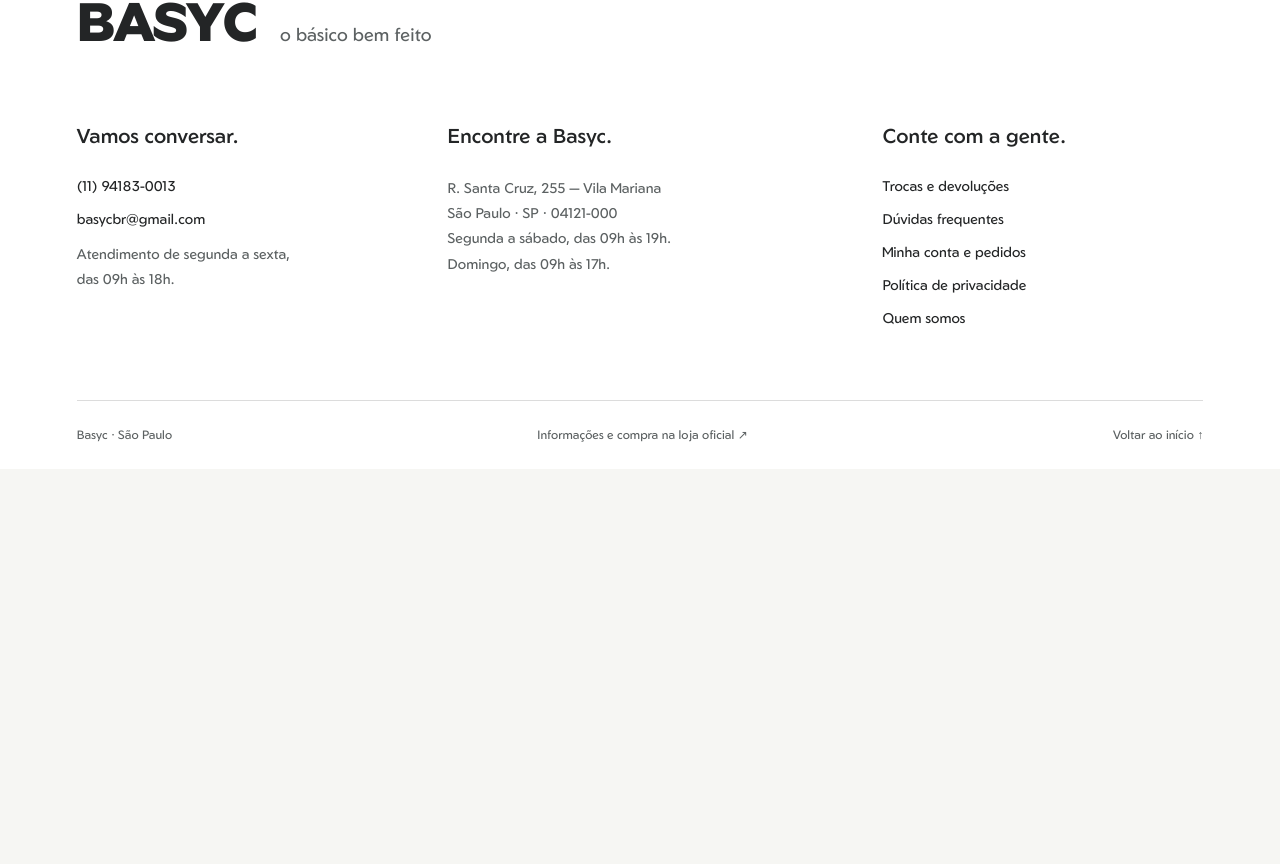
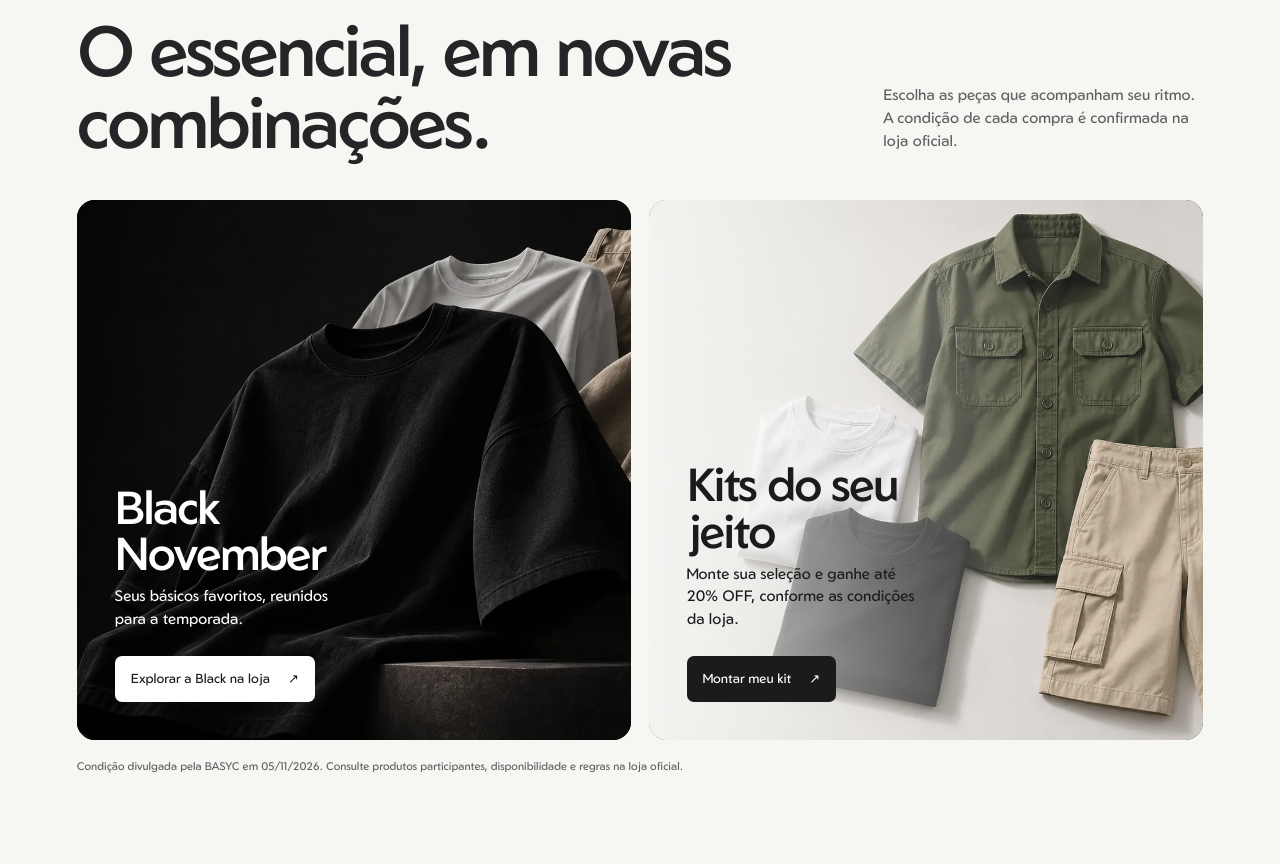
Before and after one commit to gabrieljesuspereiradossantos-hub/BASYC, a Next.js app: page / in a window 1280 px wide. Shown: the part 3456-4320 px from the top of the page. Before the commit the page ends 3925 px from the top, so only its background shows below. Built offline with nearby package versions, Linux system fonts and the light colour scheme.

Commit message:
Add campaign visuals and normalize product framing

```diff
--- a/src/app/globals.css
+++ b/src/app/globals.css
@@ -1116,3 +1116,39 @@ html[data-theme="graphite"] .logo-front {
 @media(max-width:900px) { .detail-bottom-bar { grid-template-columns:1fr 1fr; } }
 @media(max-width:700px) { .product-detail-overlay { padding:0 16px; } .detail-topbar { min-height:74px; } .detail-wordmark { font-size:27px; } .detail-topbar .dedicated-close { padding:10px 12px; font-size:12px; } .product-detail-panel { gap:22px; padding:8px 0 36px; } .product-detail-panel .studio-camera { height:min(56svh,590px); min-height:350px; } .product-detail-panel .studio-details { padding:0 4px; } .detail-bottom-bar { grid-template-columns:1fr auto; gap:20px; padding:24px 0 36px; } .detail-bottom-bar nav { grid-column:1 / -1; grid-row:2; } .detail-bottom-contact { grid-column:1 / -1; grid-row:3; } .detail-instagram { grid-column:2; grid-row:1; } .instagram-icon { width:48px; height:48px; border-radius:15px; } .instagram-icon svg { width:32px; height:32px; } }
 @media(prefers-reduced-motion:reduce) { .instagram-icon { transition:none; } }
+
+/* Interactive wordmark after the hero docks in the header. */
+.brand-mark { transform-origin:center; transform:perspective(400px) rotateX(var(--mini-rotate-x,0deg)) rotateY(var(--mini-rotate-y,0deg)); transition:transform 320ms cubic-bezier(.22,.8,.3,1),opacity 90ms linear; text-shadow:0 3px 7px color-mix(in srgb,var(--ink) 18%,transparent); }
+.brand-mark::after { content:""; position:absolute; inset:-5px; pointer-events:none; background:radial-gradient(circle at var(--mini-light-x,50%) var(--mini-light-y,50%),color-mix(in srgb,var(--page-ground) 55%,transparent),transparent 60%); opacity:0; transition:opacity 200ms ease; mix-blend-mode:screen; }
+.brand-mark:hover::after { opacity:.7; }
+@media(prefers-reduced-motion:reduce) { .brand-mark { transform:none; transition:opacity 90ms linear; } .brand-mark::after { display:none; } }
+
+/* Each concept sheet is three square frames. Fit a square viewport inside the gallery. */
+.studio-board-panel { inset:auto; top:18px; left:50%; width:auto; height:calc(100% - 112px); max-width:calc(100% - 32px); aspect-ratio:1; transform:translateX(-50%); background-size:300% 100%; background-position:left center; }
+.studio-board-panel-1 { background-position:center center; }
+.studio-board-panel-2 { background-position:right center; }
+.studio-board-panel-3 { background-size:420% 140%; background-position:right center; }
+@media(max-width:700px) { .studio-board-panel { top:12px; height:calc(100% - 104px); max-width:calc(100% - 24px); } }
+
+.campaign-section { padding:110px 6% 100px; background:var(--page-ground); color:var(--ink); }
+.campaign-intro { display:flex; justify-content:space-between; align-items:end; gap:40px; max-width:1440px; margin:0 auto 42px; }
+.campaign-intro h2 { max-width:700px; margin:0; font-size:clamp(42px,5.5vw,82px); font-weight:450; line-height:1.02; letter-spacing:-.04em; }
+.campaign-intro p { max-width:320px; margin:0 0 5px; color:var(--muted); font-size:15px; line-height:1.55; }
+.campaign-grid { display:grid; grid-template-columns:1fr 1fr; gap:18px; max-width:1440px; margin:auto; }
+.campaign-card { position:relative; min-height:540px; overflow:hidden; isolation:isolate; border-radius:18px; background:#18191a; }
+.campaign-card img { object-fit:cover; object-position:60% center; transition:transform 750ms cubic-bezier(.22,.8,.3,1); }
+.campaign-card:hover img { transform:scale(1.035); }
+.campaign-card::after { content:""; position:absolute; inset:0; z-index:1; pointer-events:none; background:linear-gradient(90deg,rgba(0,0,0,.65),transparent 72%); }
+.campaign-light::after { background:linear-gradient(90deg,rgba(245,245,243,.88),rgba(245,245,243,.1) 70%); }
+.campaign-copy { position:relative; z-index:2; display:flex; flex-direction:column; align-items:start; justify-content:end; width:55%; min-height:540px; padding:38px; color:#fff; }
+.campaign-light .campaign-copy { color:#1a1b1c; }
+.campaign-copy h3 { margin:0 0 10px; font-size:clamp(36px,3.6vw,56px); font-weight:500; letter-spacing:-.04em; line-height:1; }
+.campaign-copy p { max-width:260px; margin:0 0 26px; font-size:15px; line-height:1.5; }
+.campaign-copy a { display:flex; align-items:center; gap:18px; padding:13px 16px; border-radius:7px; background:#fff; color:#191b1c; font-size:13px; text-decoration:none; }
+.campaign-light .campaign-copy a { background:#1a1b1c; color:#fff; }
+.campaign-copy a:hover { transform:translateY(-2px); }
+.campaign-copy a:focus-visible { outline:2px solid currentColor; outline-offset:4px; }
+.campaign-note { max-width:1440px; margin:18px auto 0; color:var(--muted); font-size:11px; line-height:1.5; }
+@media(max-width:900px) { .campaign-intro { display:block; } .campaign-intro p { max-width:550px; margin-top:20px; } .campaign-card,.campaign-copy { min-height:450px; } .campaign-copy { width:65%; padding:25px; } }
+@media(max-width:700px) { .campaign-section { padding:72px 16px 64px; } .campaign-intro { margin-bottom:30px; } .campaign-grid { grid-template-columns:1fr; gap:14px; } .campaign-card,.campaign-copy { min-height:470px; } .campaign-card img { object-position:60% center; } .campaign-copy { width:72%; padding:25px; } .campaign-copy h3 { font-size:40px; } .campaign-light::after { background:linear-gradient(90deg,rgba(245,245,243,.93),rgba(245,245,243,.05) 85%); } }
+@media(prefers-reduced-motion:reduce) { .campaign-card img { transition:none; } .campaign-card:hover img { transform:none; } }
--- a/src/app/page.tsx
+++ b/src/app/page.tsx
@@ -110,7 +110,7 @@ export default function Home() {
       mark.style.opacity = String(appear * (reduced ? 1 - dock : 1));
       mark.style.transform = reduced ? "translate3d(-50%, -50%, 0)" :
         `translate3d(calc(-50% + ${x}px), calc(-50% + ${y + (1 - appear) * 60}px), 0) scale(${(0.92 + appear * 0.08) * (1 + (scale - 1) * dock)}) rotateX(${(1 - appear) * 24}deg) rotateY(${(1 - appear) * -24}deg)`;
-      mark.style.pointerEvents = appear > 0.9 && dock < 0.8 ? "auto" : "none";
+      mark.style.pointerEvents = progress > .39 ? "auto" : "none";
       tagline.style.opacity = String(slogan);
       tagline.style.transform = reduced ? "translate(-50%, -50%)" : `translate(-50%, calc(-50% - ${(1 - slogan) * 46}px)) scale(${1 - (1 - slogan) * 0.035})`;
       shelf.style.opacity = String(reveal);
@@ -128,6 +128,7 @@ export default function Home() {
       explore.style.opacity = String(pastHero ? 0 : reveal);
       explore.inert = pastHero || reveal < 0.8;
       brand.style.opacity = String(reduced ? dock : 0);
+      brand.style.pointerEvents = reduced && dock > .8 ? "auto" : "none";
       stage.style.setProperty("--hint-opacity", String(1 - smooth(0, 0.09, progress)));
       stage.style.setProperty("--product-heading-opacity", String(reveal));
       frameRef.current = progress !== target ? requestAnimationFrame(render) : null;
@@ -191,6 +192,23 @@ export default function Home() {
     face.style.setProperty("--shine", "0");
   };
 
+  const tiltSmallBrand = (event: ReactPointerEvent<HTMLAnchorElement>) => {
+    if (event.pointerType === "touch" || window.matchMedia("(prefers-reduced-motion: reduce)").matches) return;
+    const mark = event.currentTarget;
+    const bounds = mark.getBoundingClientRect();
+    const x = (event.clientX - bounds.left) / bounds.width - .5;
+    const y = (event.clientY - bounds.top) / bounds.height - .5;
+    mark.style.setProperty("--mini-rotate-x", `${-y * 12}deg`);
+    mark.style.setProperty("--mini-rotate-y", `${x * 16}deg`);
+    mark.style.setProperty("--mini-light-x", `${(x + .5) * 100}%`);
+    mark.style.setProperty("--mini-light-y", `${(y + .5) * 100}%`);
+  };
+
+  const settleSmallBrand = (event: ReactPointerEvent<HTMLAnchorElement>) => {
+    event.currentTarget.style.removeProperty("--mini-rotate-x");
+    event.currentTarget.style.removeProperty("--mini-rotate-y");
+  };
+
   const tiltProduct = (event: ReactPointerEvent<HTMLElement>) => {
     if (event.pointerType === "touch" || (window.matchMedia("(prefers-reduced-motion: reduce)").matches && !fullMotion)) return;
     const card = event.currentTarget;
@@ -212,7 +230,7 @@ export default function Home() {
   return (
     <>
       <header className="site-header">
-        <a className="brand-mark r-brand-mark" href="#inicio" ref={brandRef} aria-label="Basyc — início">
+        <a className="brand-mark r-brand-mark" href="#inicio" ref={brandRef} aria-label="Basyc — início" onPointerMove={tiltSmallBrand} onPointerLeave={settleSmallBrand}>
           BASYC
         </a>
 
@@ -359,6 +377,20 @@ export default function Home() {
           </div>
           <span id="pecas" className="collection-anchor" aria-hidden="true" />
         </section>
+        <section className="campaign-section" id="promocoes" aria-labelledby="campaign-title">
+          <div className="campaign-intro"><h2 id="campaign-title">O essencial, em novas combinações.</h2><p>Escolha as peças que acompanham seu ritmo. A condição de cada compra é confirmada na loja oficial.</p></div>
+          <div className="campaign-grid">
+            <article className="campaign-card campaign-dark">
+              <Image src="/assets/campaign/black-november.webp" alt="Camiseta oversized preta, camiseta branca e calça cargo em composição editorial" fill sizes="(max-width: 700px) 100vw, 50vw" />
+              <div className="campaign-copy"><h3>Black November</h3><p>Seus básicos favoritos, reunidos para a temporada.</p><a href={store}>Explorar a Black na loja <span aria-hidden="true">↗</span></a></div>
+            </article>
+            <article className="campaign-card campaign-light">
+              <Image src="/assets/campaign/kits.webp" alt="Kit editorial com camisetas, work shirt e bermuda cargo" fill sizes="(max-width: 700px) 100vw, 50vw" />
+              <div className="campaign-copy"><h3>Kits do seu jeito</h3><p>Monte sua seleção e ganhe até 20% OFF, conforme as condições da loja.</p><a href={store}>Montar meu kit <span aria-hidden="true">↗</span></a></div>
+            </article>
+          </div>
+          <p className="campaign-note">Condição divulgada pela BASYC em 05/11/2026. Consulte produtos participantes, disponibilidade e regras na loja oficial.</p>
+        </section>
         <ProductStudio selected={selectedProduct} onSelect={setSelectedProduct} fullMotion={fullMotion} openProduct={openProduct} detailRef={detailRef} onClose={closeProductDetail} />
       </main>
       <footer className="site-footer" id="contato">
```
Also changed, not shown: public/assets/campaign/black-november.webp (added), public/assets/campaign/kits.webp (added).
